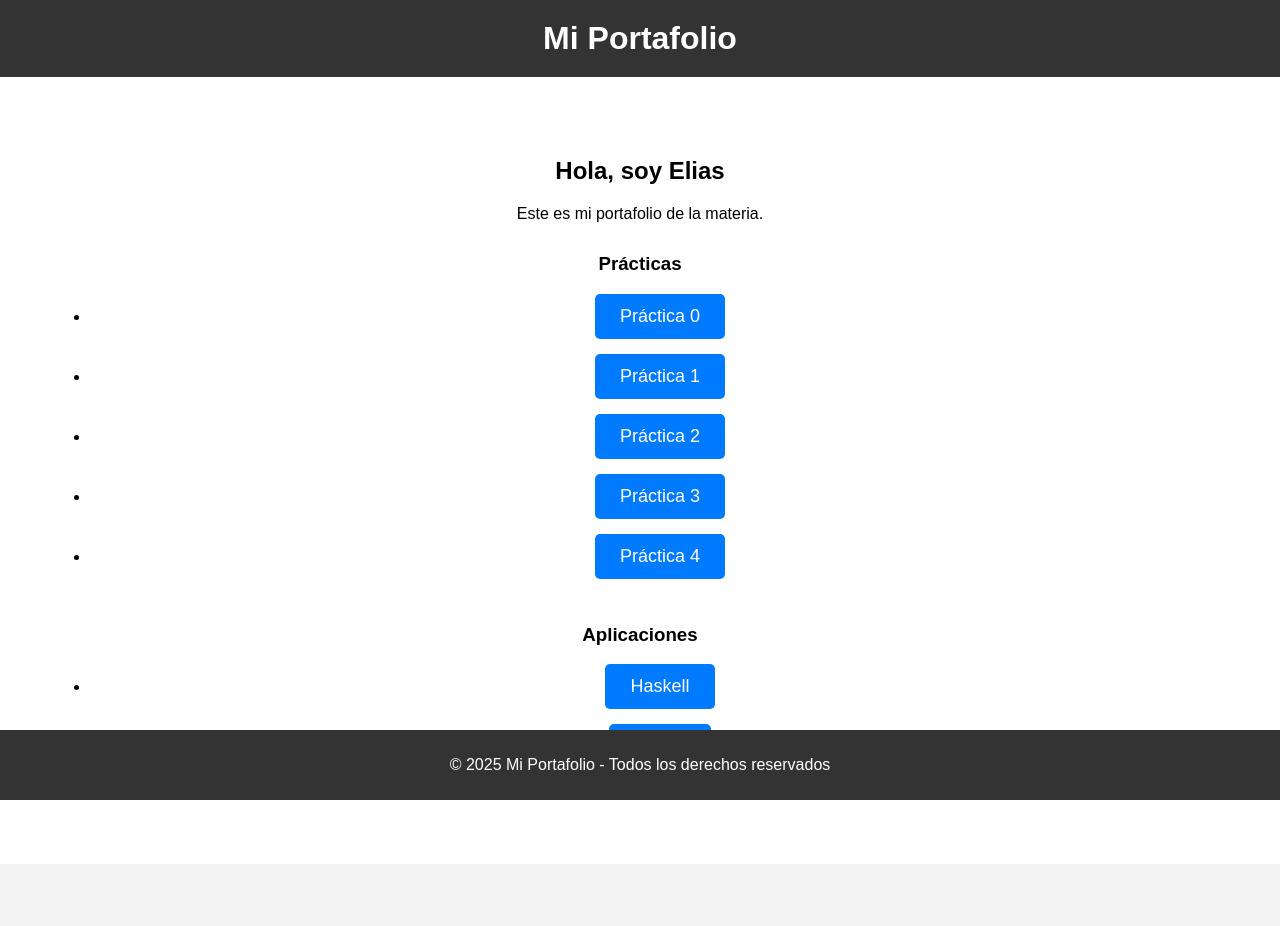
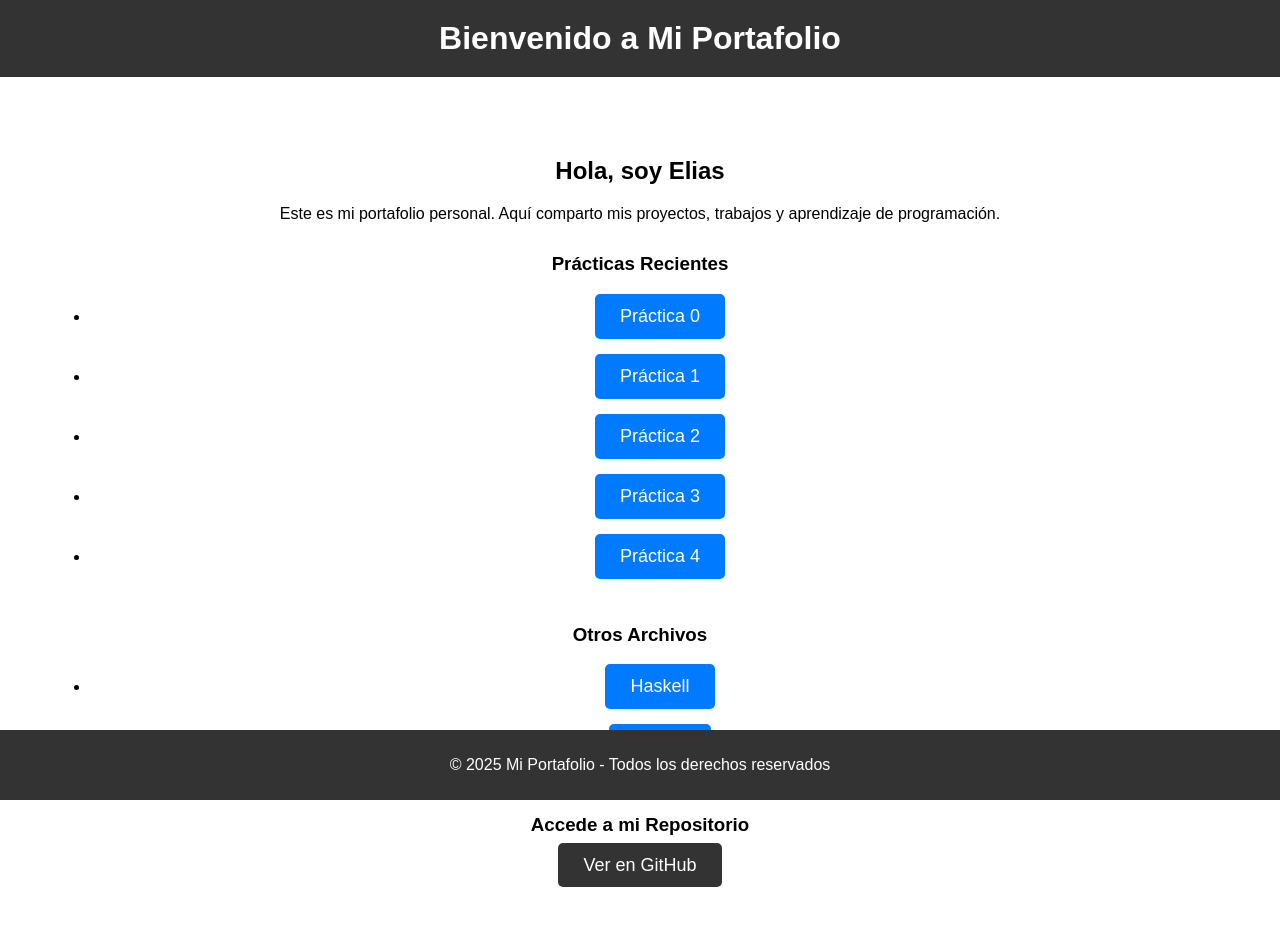
Before and after one commit to eliass11/Portafolio-376290, a plain HTML site: page index.html in a window 1280 px wide. Before the commit the page ends 864 px from the top, so only its background shows below. Drawn offline with Linux system fonts and the light colour scheme.

Commit message:
Enhance portfolio with new sections and GitHub link
Added a GitHub link button and updated content sections.

```diff
--- a/index.html
+++ b/index.html
@@ -55,22 +55,35 @@
         .btn:hover {
             background-color: #0056b3; /* Azul más oscuro al pasar el ratón */
         }
+
+        .github-btn {
+            background-color: #333; /* Gris oscuro para el botón del repositorio */
+            color: white;
+            padding: 12px 25px;
+            text-decoration: none;
+            border-radius: 5px;
+            font-size: 18px;
+        }
+
+        .github-btn:hover {
+            background-color: #444;
+        }
     </style>
 </head>
 <body>
 
     <header>
-        <h1>Mi Portafolio</h1>
+        <h1>Bienvenido a Mi Portafolio</h1>
     </header>
 
     <main>
         <section class="content-section">
             <h2>Hola, soy Elias</h2>
-            <p>Este es mi portafolio de la materia.</p>
+            <p>Este es mi portafolio personal. Aquí comparto mis proyectos, trabajos y aprendizaje de programación.</p>
         </section>
 
         <section class="content-section">
-            <h3>Prácticas</h3>
+            <h3>Prácticas Recientes</h3>
             <ul>
                 <li><a href="indexp0.md" class="btn">Práctica 0</a></li>
                 <li><a href="indexp1.md" class="btn">Práctica 1</a></li>
@@ -81,11 +94,16 @@
         </section>
 
         <section class="content-section">
-            <h3>Aplicaciones</h3>
+            <h3>Otros Archivos</h3>
             <ul>
                 <li><a href="haskell.hs" class="btn">Haskell</a></li>
                 <li><a href="prolog.pl" class="btn">Prolog</a></li>
             </ul>
+        </section>
+
+        <section class="content-section">
+            <h3>Accede a mi Repositorio</h3>
+            <a href="https://github.com/eliass11/Portafolio-376290" class="github-btn" target="_blank">Ver en GitHub</a>
         </section>
     </main>
 
```
